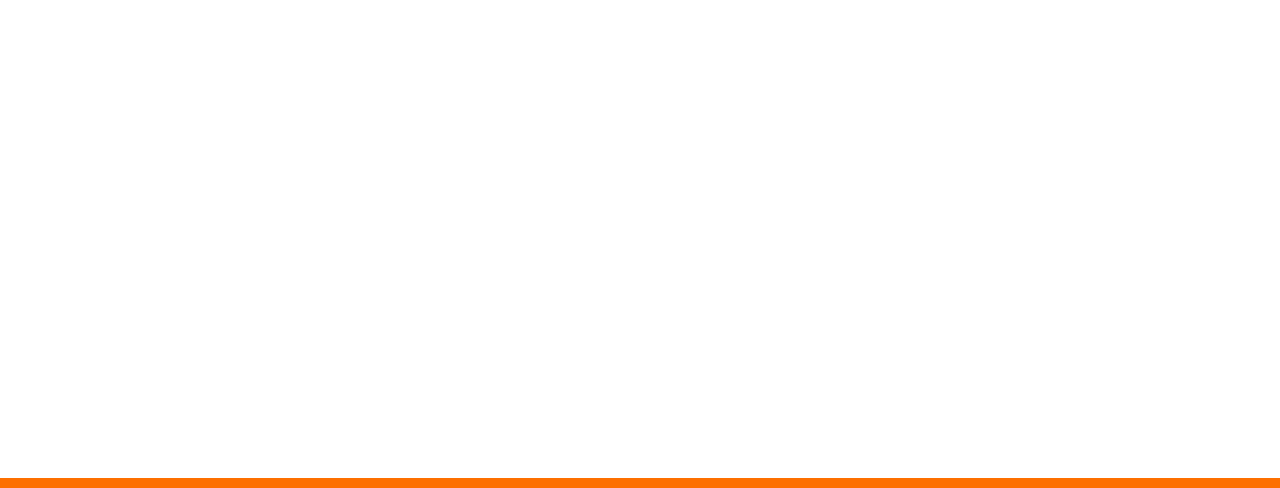
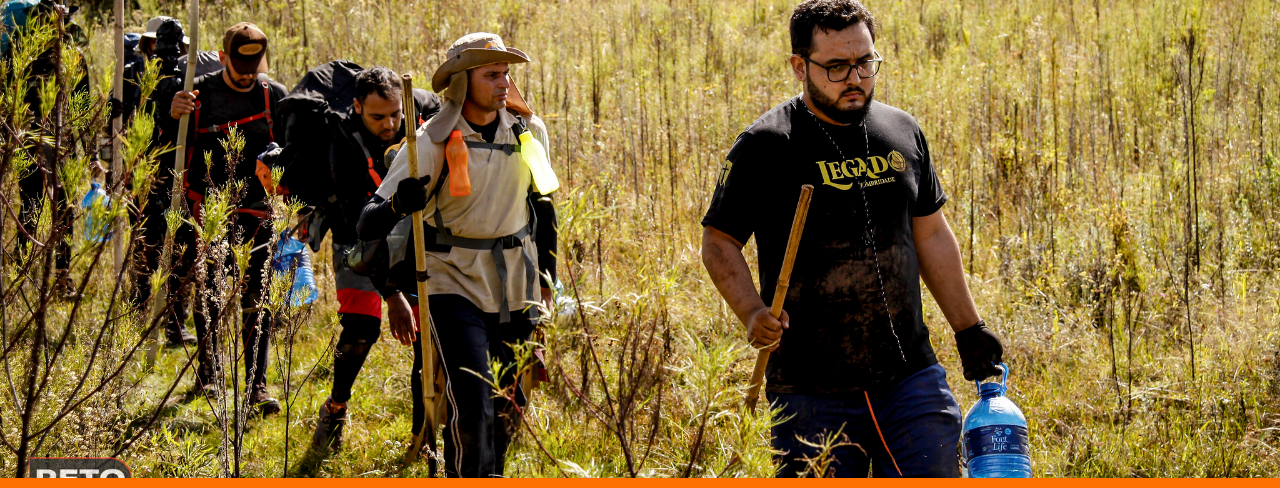
Before and after one commit to gabrielferreiraagostinho/trackpantanal, a plain HTML site: page index.html in a window 1280 px wide. Shown: the part 82-570 px from the top of the page. Drawn offline with nearby package versions, Linux system fonts and the light colour scheme.

Commit message:
alterar imagem2

```diff
--- a/assets/css/style.css
+++ b/assets/css/style.css
@@ -1,5 +1,5 @@
 #header-picture {
-  background-image: url("assets/images/herder-picture.jpg");
+  background-image: url("/trackpantanal/assets/images/herder-picture.jpg");
   background-size: cover;
   background-position: center;
   width: 100%;
```
